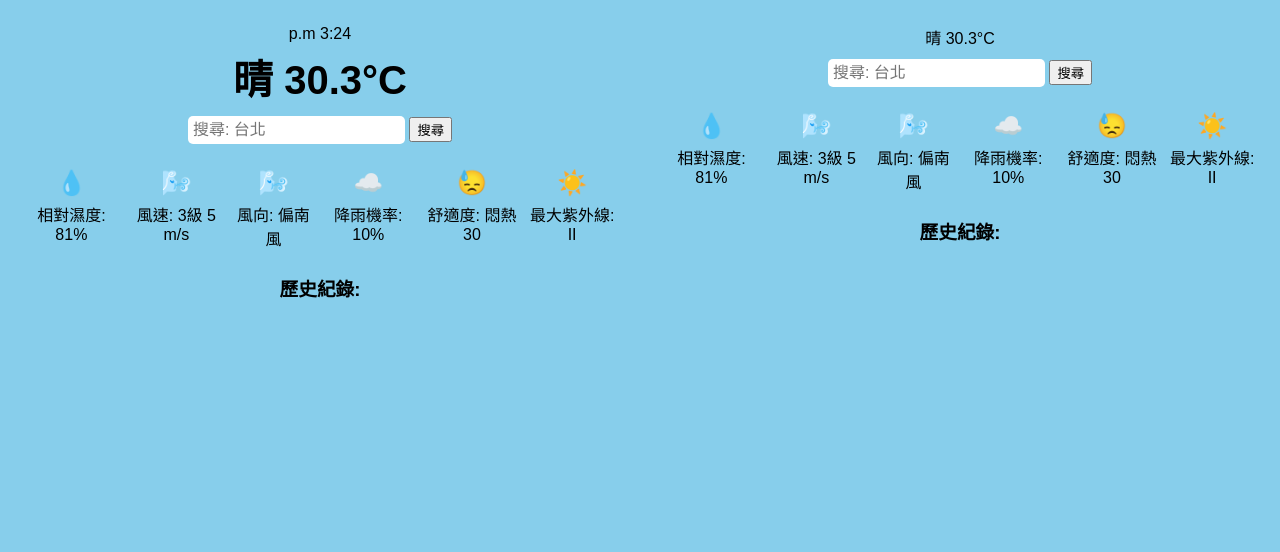
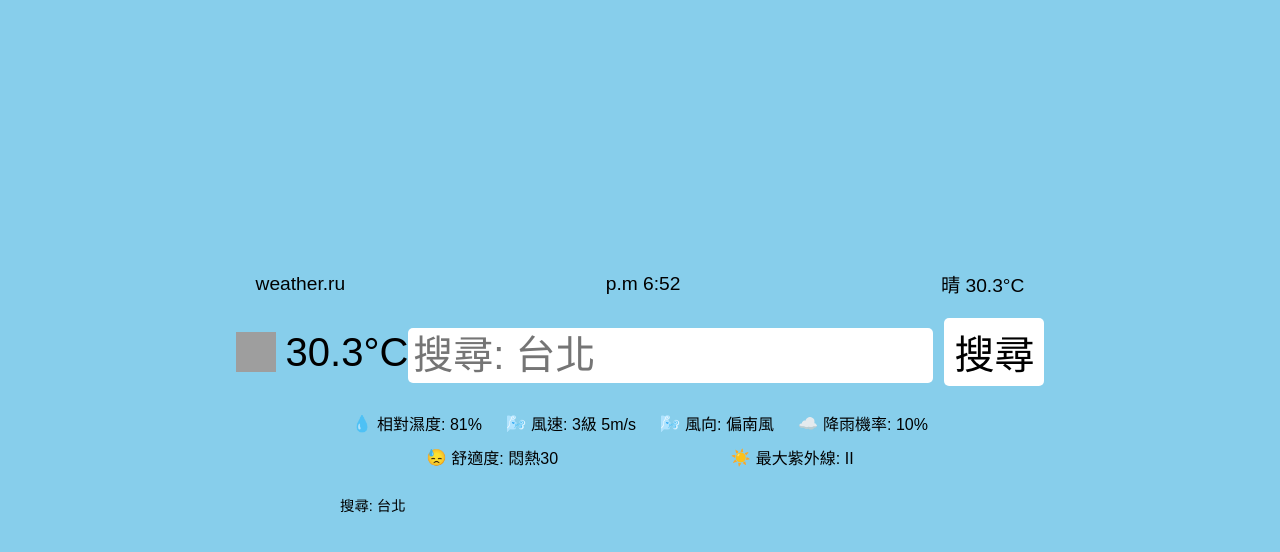
Before and after one commit to Ruixue9626/Weather.ru, a plain HTML site: page index.html in a window 1280 px wide. Drawn offline with Linux system fonts and the light colour scheme; grey boxes are pictures that could not be loaded.

Commit message:
Update index.html

```diff
--- a/index.html
+++ b/index.html
@@ -8,41 +8,36 @@
         body {
             margin: 0;
             font-family: Arial, sans-serif;
+            background: #87CEEB;
+            height: 100vh;
             display: flex;
-            height: 100vh;
+            justify-content: center;
+            align-items: center;
+            overflow: hidden;
         }
         .container {
+            text-align: center;
+            color: #000;
+        }
+        .header {
+            font-size: 1.2em;
+            margin: 0;
             display: flex;
-            width: 100%;
+            justify-content: space-between;
+            align-items: center;
+            padding: 0 20px;
         }
-        .desktop {
-            width: 50%;
-            background: #87CEEB;
-            padding: 20px;
-            overflow: hidden;
+        .temp {
+            font-size: 2.5em;
+            margin: 10px 0;
             display: flex;
-            flex-direction: column;
             align-items: center;
+            justify-content: center;
         }
-        .mobile {
-            width: 50%;
-            background: #87CEEB;
-            padding: 20px;
-            overflow-y: auto;
-            display: flex;
-            flex-direction: column;
-            align-items: center;
-        }
-        .weather-box {
-            text-align: center;
-            color: black;
-        }
-        .weather-box h1 {
-            font-size: 2.5em;
-            margin: 0;
-        }
-        .weather-box p {
-            margin: 5px 0;
+        .temp img {
+            width: 40px;
+            height: 40px;
+            margin-right: 10px;
         }
         .search-box {
             margin: 10px 0;
@@ -52,157 +47,118 @@
             font-size: 1em;
             border: none;
             border-radius: 5px;
+            background: #fff;
+        }
+        .search-box button {
+            padding: 5px 10px;
+            font-size: 1em;
+            border: none;
+            border-radius: 5px;
+            background: #fff;
+            cursor: pointer;
         }
         .details {
             display: flex;
             justify-content: space-around;
-            margin-top: 20px;
+            margin-top: 10px;
+            flex-wrap: wrap;
+            max-width: 600px;
+            margin-left: auto;
+            margin-right: auto;
         }
         .details div {
-            text-align: center;
+            text-align: left;
+            margin: 5px;
+            display: flex;
+            align-items: center;
         }
-        .emoji {
-            font-size: 1.5em;
-        }
-        @media (max-width: 768px) {
-            .container {
-                flex-direction: column;
-            }
-            .desktop, .mobile {
-                width: 100%;
-            }
-            .desktop {
-                overflow: hidden;
-            }
-            .mobile {
-                overflow-y: auto;
-            }
+        .details .emoji {
+            margin-right: 5px;
         }
         #history {
             margin-top: 20px;
             text-align: left;
+            font-size: 0.9em;
+            max-width: 600px;
+            margin-left: auto;
+            margin-right: auto;
         }
     </style>
 </head>
 <body>
     <div class="container">
-        <div class="desktop">
-            <div class="weather-box">
-                <p>p.m 3:24</p>
-                <h1>晴 30.3°C</h1>
-                <div class="search-box">
-                    <input type="text" id="cityInputDesktop" placeholder="搜尋: 台北">
-                    <button onclick="fetchWeather('desktop')">搜尋</button>
-                </div>
-                <div class="details">
-                    <div>
-                        <p class="emoji">💧</p>
-                        <p>相對濕度: 81%</p>
-                    </div>
-                    <div>
-                        <p class="emoji">🌬️</p>
-                        <p>風速: 3級 5 m/s</p>
-                    </div>
-                    <div>
-                        <p class="emoji">🌬️</p>
-                        <p>風向: 偏南風</p>
-                    </div>
-                    <div>
-                        <p class="emoji">☁️</p>
-                        <p>降雨機率: 10%</p>
-                    </div>
-                    <div>
-                        <p class="emoji">😓</p>
-                        <p>舒適度: 悶熱30</p>
-                    </div>
-                    <div>
-                        <p class="emoji">☀️</p>
-                        <p>最大紫外線: II</p>
-                    </div>
-                </div>
+        <p class="header">
+            <span>weather.ru</span>
+            <span>p.m 6:52</span>
+            <span>晴 30.3°C</span>
+        </p>
+        <div class="temp">
+            <img src="https://openweathermap.org/img/wn/02d@2x.png" alt="cloud">
+            <span id="temperature">30.3°C</span>
+            <div class="search-box">
+                <input type="text" id="cityInput" placeholder="搜尋: 台北">
+                <button onclick="fetchWeather()">搜尋</button>
             </div>
-            <div id="historyDesktop"></div>
         </div>
-        <div class="mobile">
-            <div class="weather-box">
-                <p>晴 30.3°C</p>
-                <div class="search-box">
-                    <input type="text" id="cityInputMobile" placeholder="搜尋: 台北">
-                    <button onclick="fetchWeather('mobile')">搜尋</button>
-                </div>
-                <div class="details">
-                    <div>
-                        <p class="emoji">💧</p>
-                        <p>相對濕度: 81%</p>
-                    </div>
-                    <div>
-                        <p class="emoji">🌬️</p>
-                        <p>風速: 3級 5 m/s</p>
-                    </div>
-                    <div>
-                        <p class="emoji">🌬️</p>
-                        <p>風向: 偏南風</p>
-                    </div>
-                    <div>
-                        <p class="emoji">☁️</p>
-                        <p>降雨機率: 10%</p>
-                    </div>
-                    <div>
-                        <p class="emoji">😓</p>
-                        <p>舒適度: 悶熱30</p>
-                    </div>
-                    <div>
-                        <p class="emoji">☀️</p>
-                        <p>最大紫外線: II</p>
-                    </div>
-                </div>
-            </div>
-            <div id="historyMobile"></div>
+        <div class="details">
+            <div><span class="emoji">💧</span><span id="humidity">相對濕度: 81%</span></div>
+            <div><span class="emoji">🌬️</span><span id="windSpeed">風速: 3級 5m/s</span></div>
+            <div><span class="emoji">🌬️</span><span id="windDirection">風向: 偏南風</span></div>
+            <div><span class="emoji">☁️</span><span id="rainChance">降雨機率: 10%</span></div>
+            <div><span class="emoji">😓</span><span id="comfort">舒適度: 悶熱30</span></div>
+            <div><span class="emoji">☀️</span><span id="uv">最大紫外線: II</span></div>
         </div>
+        <div id="history"></div>
     </div>
 
     <script>
-        // 假設的中央氣象局 API (需替換為真實 API)
-        const API_KEY = "CWA-3D40075B-EA31-4D6B-8818-3EE7830B4B8D"; // 請填入真實 API 金鑰
-        const API_URL = "https://api.cwb.gov.tw/v1/rest/datastore/O-A0003-001"; // 假設的 API 端點
+        // 中央氣象局 API (需替換為真實 API 金鑰)
+        const API_KEY = "YOUR_API_KEY"; // 請填入真實 API 金鑰
+        const API_URL = "https://api.cwb.gov.tw/v1/rest/datastore/O-A0003-001"; // 實際 API 端點
 
         let history = JSON.parse(localStorage.getItem('weatherHistory')) || [];
 
-        function fetchWeather(device) {
-            const cityInput = document.getElementById(`cityInput${device.charAt(0).toUpperCase() + device.slice(1)}`).value;
+        function fetchWeather() {
+            const cityInput = document.getElementById('cityInput').value;
             if (!cityInput) return;
 
-            // 模擬 API 呼叫 (實際需根據 CWB API 格式調整)
-            const url = `${API_URL}?locationName=${cityInput}&Authorization=${API_KEY}`;
+            const url = `${API_URL}?locationName=${encodeURIComponent(cityInput)}&Authorization=${API_KEY}&elementName=Weather,Temperature,Humidity,WindSpeed,WindDirection,Rainfall,Comfort,UV`;
             fetch(url)
                 .then(response => response.json())
                 .then(data => {
-                    // 假設數據結構，根據實際 API 調整
-                    const weather = data.records.location[0].weatherElement[0];
-                    updateWeather(device, {
-                        temperature: "30.3",
-                        humidity: "81%",
-                        windSpeed: "3級 5 m/s",
-                        windDirection: "偏南風",
-                        rainChance: "10%",
-                        comfort: "悶熱30",
-                        uv: "II"
+                    const location = data.records.location[0];
+                    const weather = location.weatherElement.find(el => el.elementName === "Weather").elementValue[0].value;
+                    const temp = location.weatherElement.find(el => el.elementName === "Temperature").elementValue[0].value;
+                    const humidity = location.weatherElement.find(el => el.elementName === "Humidity").elementValue[0].value + "%";
+                    const windSpeed = location.weatherElement.find(el => el.elementName === "WindSpeed").elementValue[0].value + "m/s";
+                    const windDirection = location.weatherElement.find(el => el.elementName === "WindDirection").elementValue[0].value;
+                    const rainChance = location.weatherElement.find(el => el.elementName === "Rainfall").elementValue[0].value + "%";
+                    const comfort = location.weatherElement.find(el => el.elementName === "Comfort").elementValue[0].value;
+                    const uv = location.weatherElement.find(el => el.elementName === "UV").elementValue[0].value;
+
+                    updateWeather({
+                        temperature: temp + "°C",
+                        humidity: `相對濕度: ${humidity}`,
+                        windSpeed: `風速: ${windSpeed}`,
+                        windDirection: `風向: ${windDirection}`,
+                        rainChance: `降雨機率: ${rainChance}`,
+                        comfort: `舒適度: ${comfort}`,
+                        uv: `最大紫外線: ${uv}`
                     });
                     updateHistory(cityInput);
                 })
                 .catch(error => console.error('Error fetching weather:', error));
         }
 
-        function updateWeather(device, data) {
-            const weatherBox = document.querySelector(`.${device} .weather-box`);
-            weatherBox.querySelector('h1').textContent = `晴 ${data.temperature}°C`;
-            const details = weatherBox.querySelector('.details');
-            details.children[0].querySelector('p:last-child').textContent = `相對濕度: ${data.humidity}`;
-            details.children[1].querySelector('p:last-child').textContent = `風速: ${data.windSpeed}`;
-            details.children[2].querySelector('p:last-child').textContent = `風向: ${data.windDirection}`;
-            details.children[3].querySelector('p:last-child').textContent = `降雨機率: ${data.rainChance}`;
-            details.children[4].querySelector('p:last-child').textContent = `舒適度: ${data.comfort}`;
-            details.children[5].querySelector('p:last-child').textContent = `最大紫外線: ${data.uv}`;
+        function updateWeather(data) {
+            document.getElementById('temperature').textContent = data.temperature;
+            document.getElementById('humidity').textContent = data.humidity;
+            document.getElementById('windSpeed').textContent = data.windSpeed;
+            document.getElementById('windDirection').textContent = data.windDirection;
+            document.getElementById('rainChance').textContent = data.rainChance;
+            document.getElementById('comfort').textContent = data.comfort;
+            document.getElementById('uv').textContent = data.uv;
+            document.querySelector('.header span:last-child').textContent = `晴 ${data.temperature}`;
         }
 
         function updateHistory(city) {
@@ -214,13 +170,15 @@
         }
 
         function updateHistoryDisplay() {
-            const historyDesktop = document.getElementById('historyDesktop');
-            const historyMobile = document.getElementById('historyMobile');
-            historyDesktop.innerHTML = historyMobile.innerHTML = '<h3>歷史紀錄:</h3>' + history.map(city => `<p>${city}</p>`).join('');
+            const historyDiv = document.getElementById('history');
+            historyDiv.innerHTML = '<p>搜尋: 台北</p>' + history.map(city => `<p>${city}</p>`).join('');
         }
 
         // 初始載入歷史紀錄
         updateHistoryDisplay();
+
+        // 初始載入預設城市 (台北)
+        fetchWeather();
     </script>
 </body>
 </html>
```
